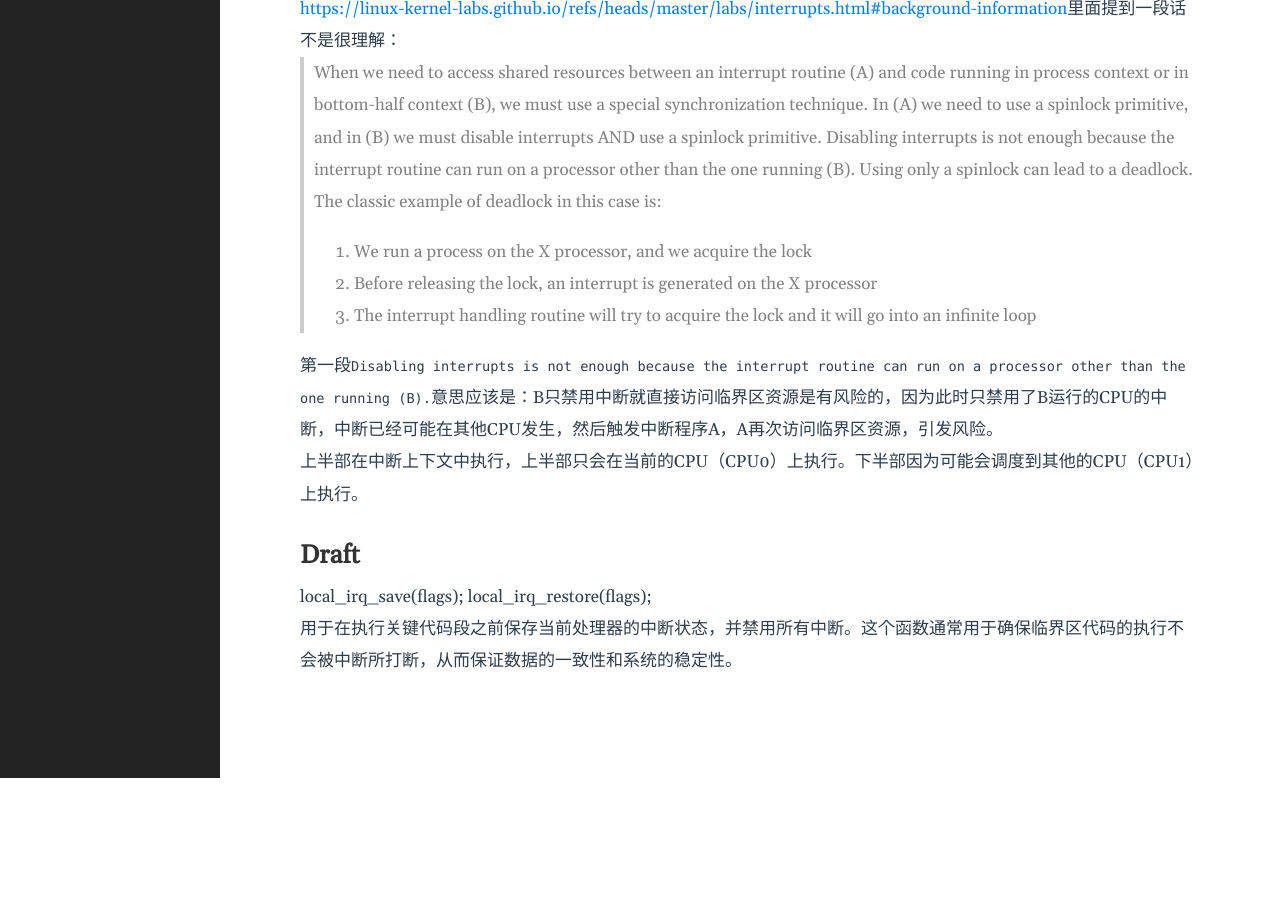
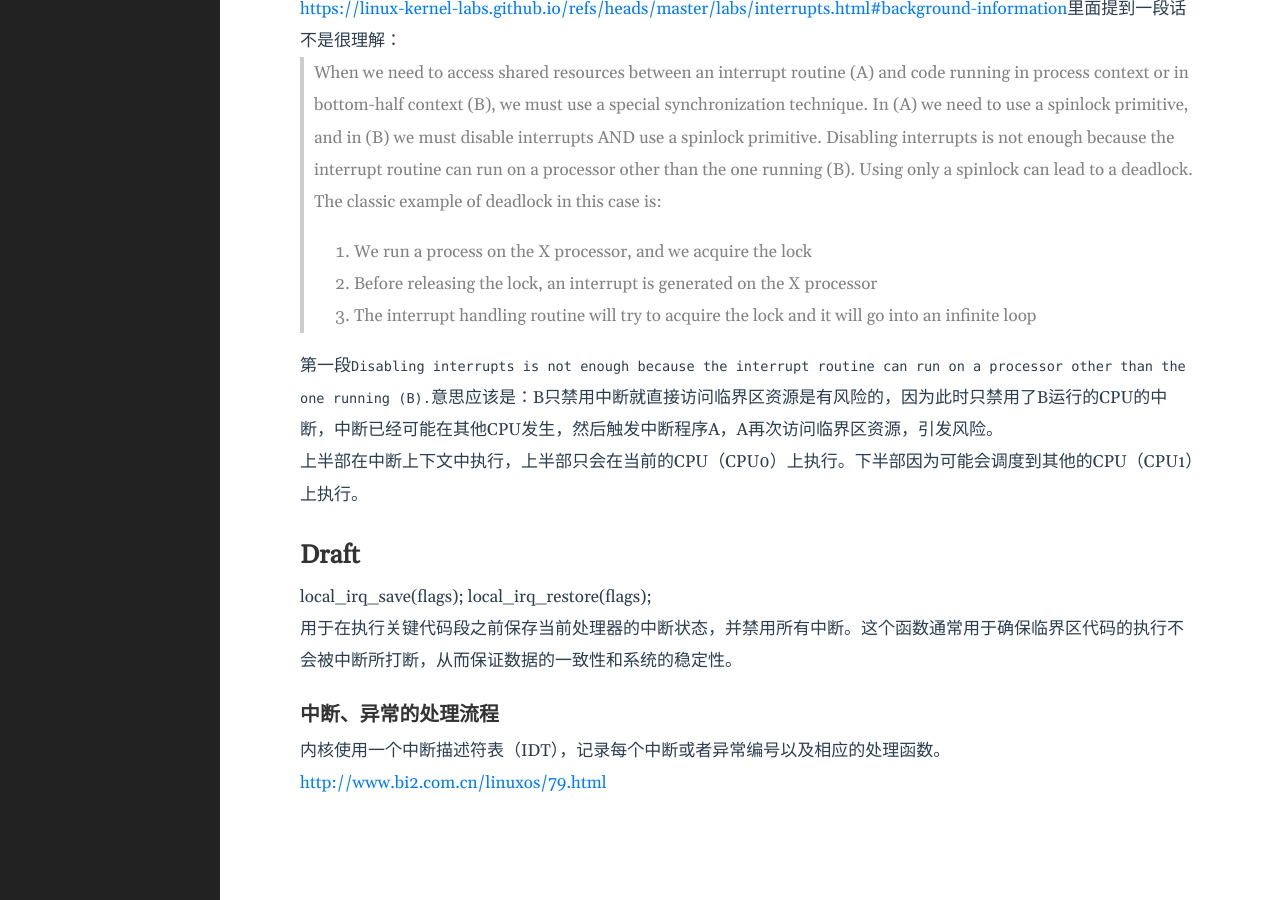
Before and after one commit to lclgo/lclgo.github.io, a Jekyll site: the page built from _posts/kernel/2024-02-03-irq.md, in a window 1280 px wide and 900 px high, scrolled down 2493 px. Built offline with Jekyll 4.4.1, drawn with Linux system fonts in a browser that asks for light colours; before the commit the page ends 3271 px from its top, so only the background shows below that.

Commit message:
add notes

```diff
--- a/_posts/kernel/2024-02-03-irq.md
+++ b/_posts/kernel/2024-02-03-irq.md
@@ -104,3 +104,9 @@ local_irq_save(flags);
 local_irq_restore(flags);
 
 用于在执行关键代码段之前保存当前处理器的中断状态，并禁用所有中断。这个函数通常用于确保临界区代码的执行不会被中断所打断，从而保证数据的一致性和系统的稳定性。
+
+### 中断、异常的处理流程
+
+内核使用一个中断描述符表（IDT），记录每个中断或者异常编号以及相应的处理函数。
+
+<http://www.bi2.com.cn/linuxos/79.html>
```
Also changed, not shown: _posts/linux/2023-12-04-boot.md (+2 -0 lines).
